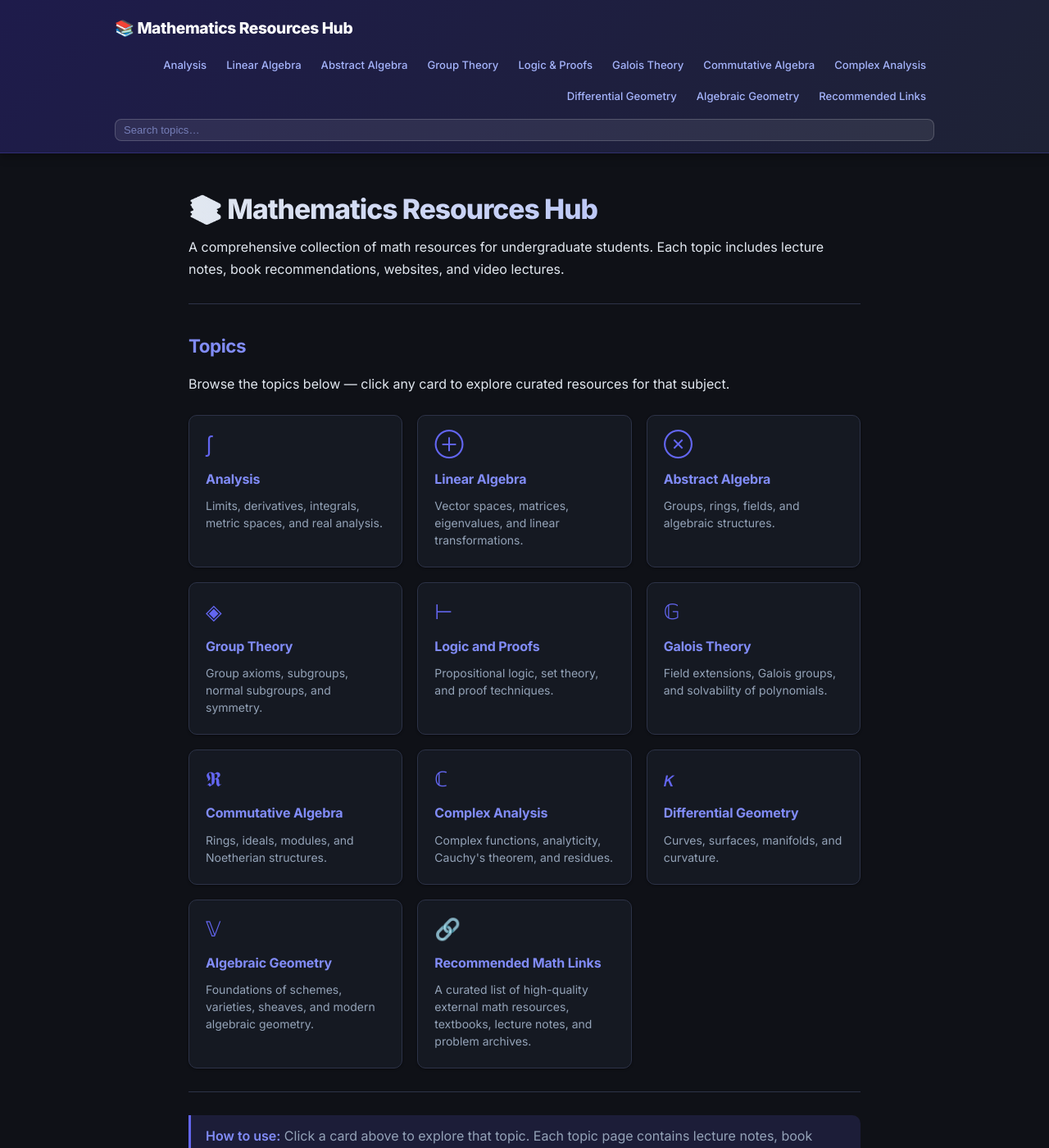
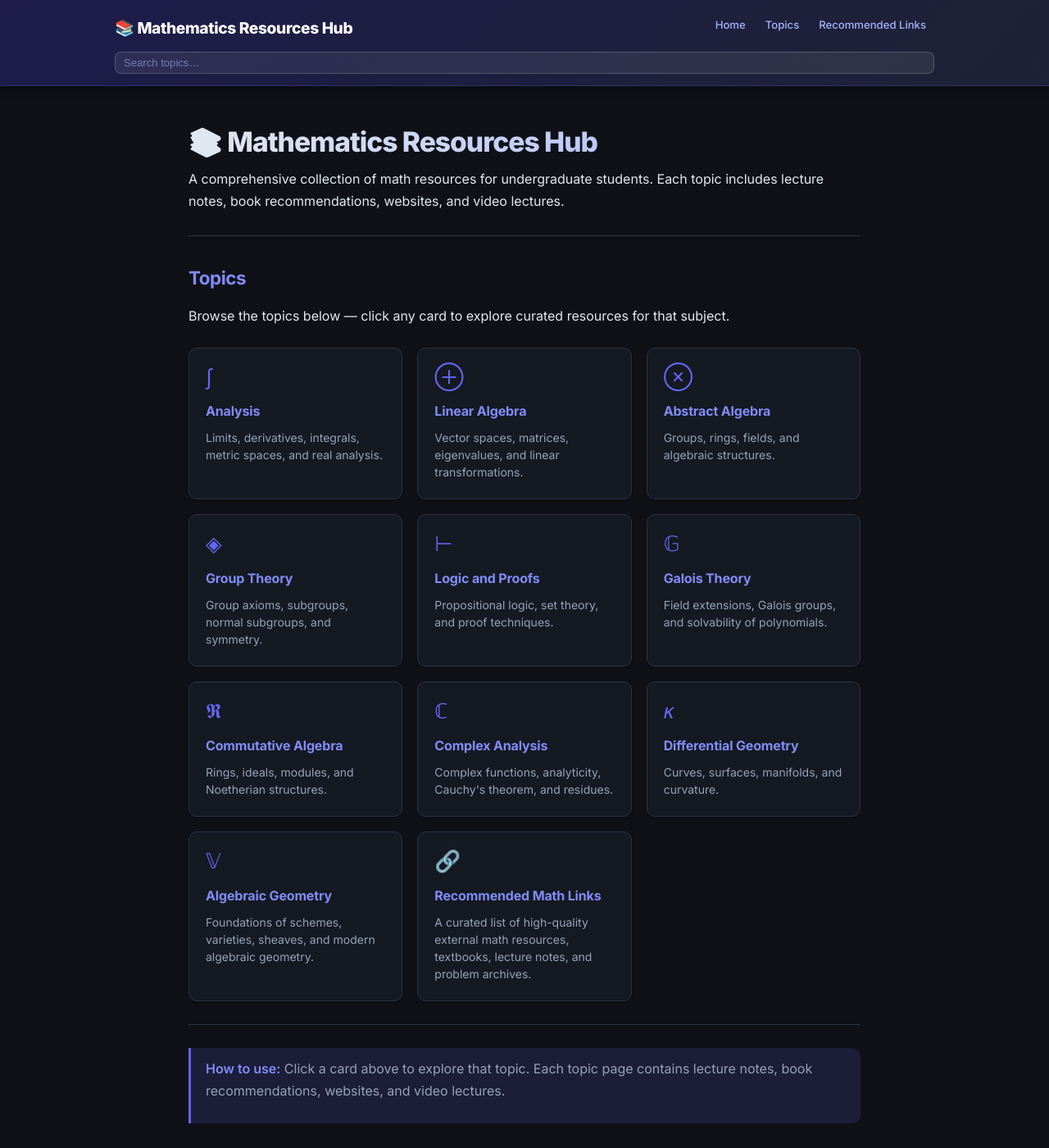
Before and after one commit to mehmetyurtsever-math/math-resources-hub, a Jekyll site: the page built from index.md, in a window 1280 px wide and 1400 px high. Shown: the whole window at 82% size. Built offline with Jekyll 4.4.1, drawn with Linux system fonts in a browser that asks for light colours; some of the changed text lies outside the part shown.

Commit message:
Commit 1: Header + footer IA simplification
Agent-Logs-Url: https://github.com/mehmetyurtsever-math/math-resources-hub/sessions/e2cc11b1-eb24-420b-8408-23140e96a636

Co-authored-by: mehmetyurtsever-math <198125920+mehmetyurtsever-math@users.noreply.github.com>

```diff
--- a/_layouts/default.html
+++ b/_layouts/default.html
@@ -25,16 +25,8 @@
         <button id="site-search-clear" type="button" aria-label="Clear search">✕</button>
       </div>
       <nav id="site-nav" class="site-nav">
-        <a href="{{ '/analysis/' | relative_url }}">Analysis</a>
-        <a href="{{ '/linear-algebra/' | relative_url }}">Linear Algebra</a>
-        <a href="{{ '/abstract-algebra/' | relative_url }}">Abstract Algebra</a>
-        <a href="{{ '/group-theory/' | relative_url }}">Group Theory</a>
-        <a href="{{ '/logic-and-proofs/' | relative_url }}">Logic &amp; Proofs</a>
-        <a href="{{ '/galois-theory/' | relative_url }}">Galois Theory</a>
-        <a href="{{ '/commutative-algebra/' | relative_url }}">Commutative Algebra</a>
-        <a href="{{ '/complex-analysis/' | relative_url }}">Complex Analysis</a>
-        <a href="{{ '/differential-geometry/' | relative_url }}">Differential Geometry</a>
-        <a href="{{ '/algebraic-geometry/' | relative_url }}">Algebraic Geometry</a>
+        <a href="{{ '/' | relative_url }}">Home</a>
+        <a href="{{ '/topics/' | relative_url }}">Topics</a>
         <a href="{{ '/recommended-links/' | relative_url }}">Recommended Links</a>
       </nav>
     </div>
@@ -48,19 +40,27 @@
 
   <footer class="site-footer">
     <div class="footer-inner">
+      <div class="footer-groups">
+        <div class="footer-group">
+          <p class="footer-group-label">Core</p>
+          <ul class="footer-nav">
+            <li><a href="{{ '/' | relative_url }}">Home</a></li>
+            <li><a href="{{ '/topics/' | relative_url }}">Topics</a></li>
+            <li><a href="{{ '/recommended-links/' | relative_url }}">Recommended Links</a></li>
+          </ul>
+        </div>
+        <div class="footer-group">
+          <p class="footer-group-label">Subjects</p>
           <ul class="footer-nav">
             <li><a href="{{ '/analysis/' | relative_url }}">Analysis</a></li>
             <li><a href="{{ '/linear-algebra/' | relative_url }}">Linear Algebra</a></li>
             <li><a href="{{ '/abstract-algebra/' | relative_url }}">Abstract Algebra</a></li>
             <li><a href="{{ '/group-theory/' | relative_url }}">Group Theory</a></li>
-        <li><a href="{{ '/logic-and-proofs/' | relative_url }}">Logic &amp; Proofs</a></li>
-        <li><a href="{{ '/galois-theory/' | relative_url }}">Galois Theory</a></li>
-        <li><a href="{{ '/commutative-algebra/' | relative_url }}">Commutative Algebra</a></li>
             <li><a href="{{ '/complex-analysis/' | relative_url }}">Complex Analysis</a></li>
-        <li><a href="{{ '/differential-geometry/' | relative_url }}">Differential Geometry</a></li>
             <li><a href="{{ '/algebraic-geometry/' | relative_url }}">Algebraic Geometry</a></li>
-        <li><a href="{{ '/recommended-links/' | relative_url }}">Recommended Links</a></li>
           </ul>
+        </div>
+      </div>
       <p class="footer-copyright">© {{ site.title }} — Math resources for undergraduate students</p>
     </div>
   </footer>
--- a/assets/style.css
+++ b/assets/style.css
@@ -329,11 +329,9 @@ details[open] > summary {
 .site-footer {
   background: var(--bg-subtle);
   border-top: 1px solid var(--border-color);
-  padding: 32px 24px;
-  text-align: center;
+  padding: 40px 24px 28px;
   font-size: 0.875rem;
   color: var(--text-muted);
-  line-height: 1.8;
 }
 
 .footer-inner {
@@ -344,15 +342,34 @@ details[open] > summary {
 .site-footer a { color: #a5b4fc; }
 .site-footer a:hover { color: #fff; }
 
+.footer-groups {
+  display: flex;
+  gap: 48px;
+  justify-content: center;
+  flex-wrap: wrap;
+  margin-bottom: 28px;
+}
+
+.footer-group {
+  min-width: 120px;
+}
+
+.footer-group-label {
+  font-size: 0.7rem;
+  font-weight: 700;
+  letter-spacing: 0.08em;
+  text-transform: uppercase;
+  color: var(--text-muted);
+  margin-bottom: 10px;
+}
+
 .footer-nav {
   display: flex;
-  flex-wrap: wrap;
-  gap: 6px 14px;
-  justify-content: center;
-  align-items: center;
+  flex-direction: column;
+  gap: 6px;
   list-style: none;
   padding: 0;
-  margin: 0 0 14px;
+  margin: 0;
 }
 
 .footer-nav li {
@@ -362,6 +379,8 @@ details[open] > summary {
 .footer-copyright {
   margin: 0;
   color: var(--text-muted);
+  text-align: center;
+  font-size: 0.8rem;
 }
 
 /* ---------- Responsive ---------- */
@@ -375,7 +394,7 @@ details[open] > summary {
   .site-title { width: 100%; padding-top: 2px; }
   .site-nav { width: 100%; justify-content: flex-start; }
   .site-search { width: 100%; }
-  .footer-nav { justify-content: flex-start; gap: 4px 12px; }
+  .footer-groups { gap: 32px; justify-content: flex-start; }
 }
 
 @media (max-width: 400px) {
@@ -387,7 +406,6 @@ details[open] > summary {
   .site-title { font-size: 0.95rem; }
   .site-nav a { font-size: 0.7rem; padding: 3px 5px; }
   h1 { font-size: 1.3rem; }
-  .footer-nav { gap: 3px 8px; }
   .footer-copyright { font-size: 0.78rem; }
   .page-content { padding: 20px 10px; }
 }
```
Lines whose indentation alone changed are shown as unchanged.
